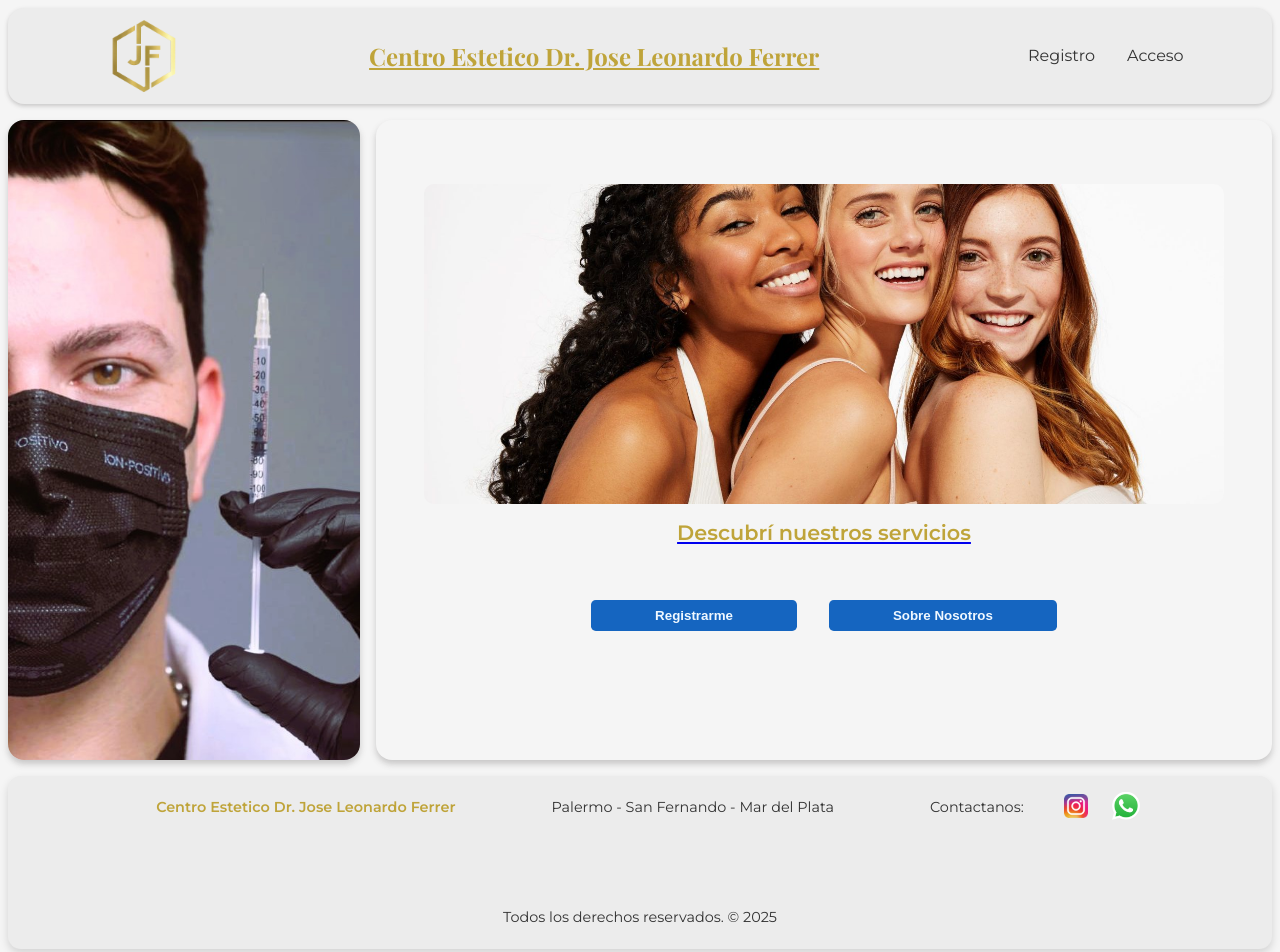
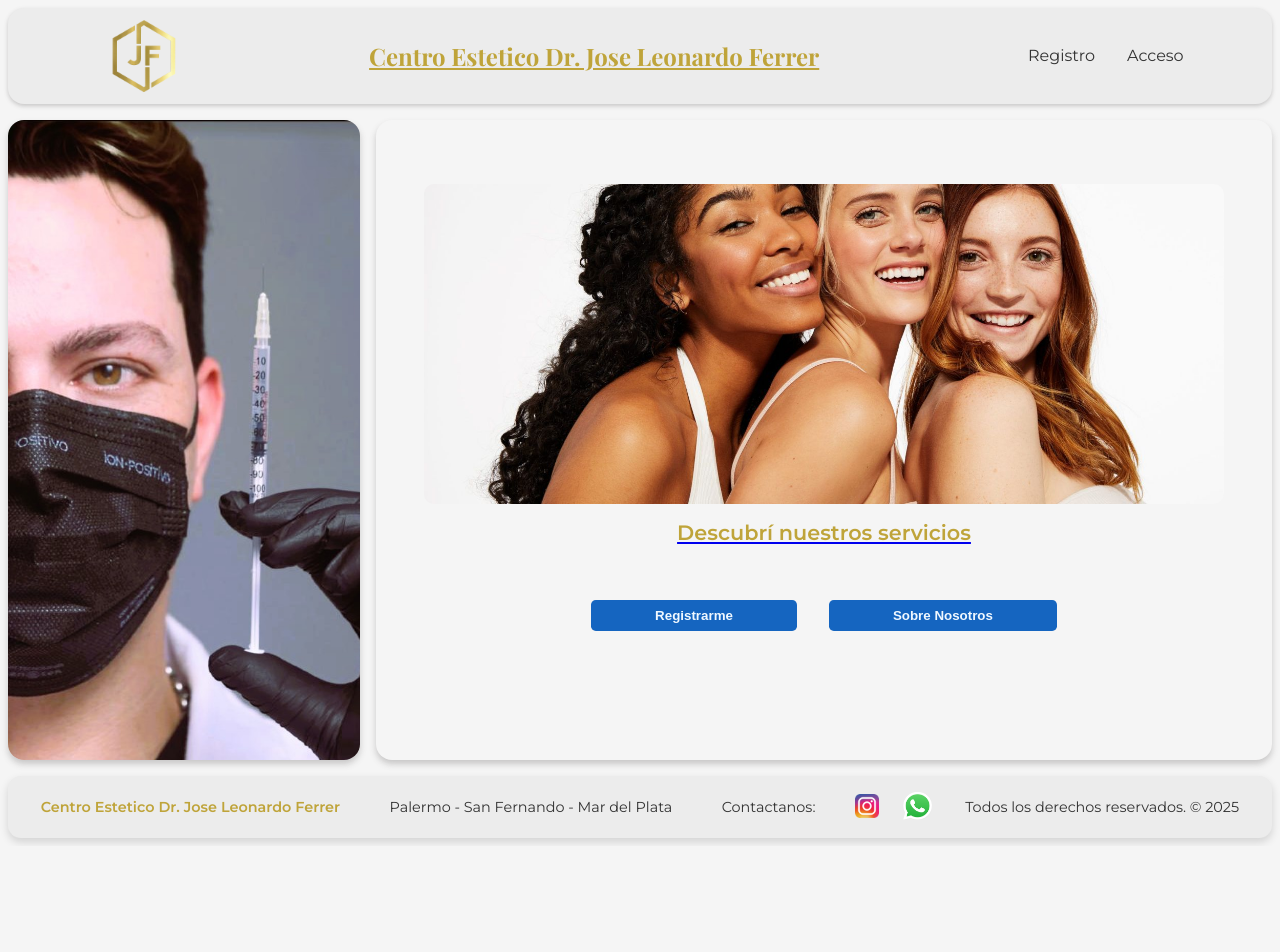
Before and after one commit to Orlando3486/Centro-Estetico-Dr.-Jose-Leonardo-Ferrer, a React (Vite) app in the folder front/vite-project/: page / in a window 1280 px wide. Shown: the top 952 px of the page. After the commit the page ends 846 px from the top, so only its background shows below. Built offline with nearby package versions, Linux system fonts and the light colour scheme; no server answers.

Commit message:
styles footer

```diff
--- a/front/vite-project/src/styles/Footer.module.css
+++ b/front/vite-project/src/styles/Footer.module.css
@@ -1,6 +1,6 @@
 .footer {
   display: flex;
-  justify-content: center;
+  justify-content: space-around;
   flex-wrap: wrap;
   align-items: center;
   padding: 0.5rem;
@@ -9,7 +9,6 @@
   background-color: #ececec;
   box-shadow: 0 4px 8px rgba(0, 0, 0, 0.142);
   font-size: 0.9rem;
-  gap: 4rem;
 }
 .centroEstetico {
   color: #bfa43a;
```
